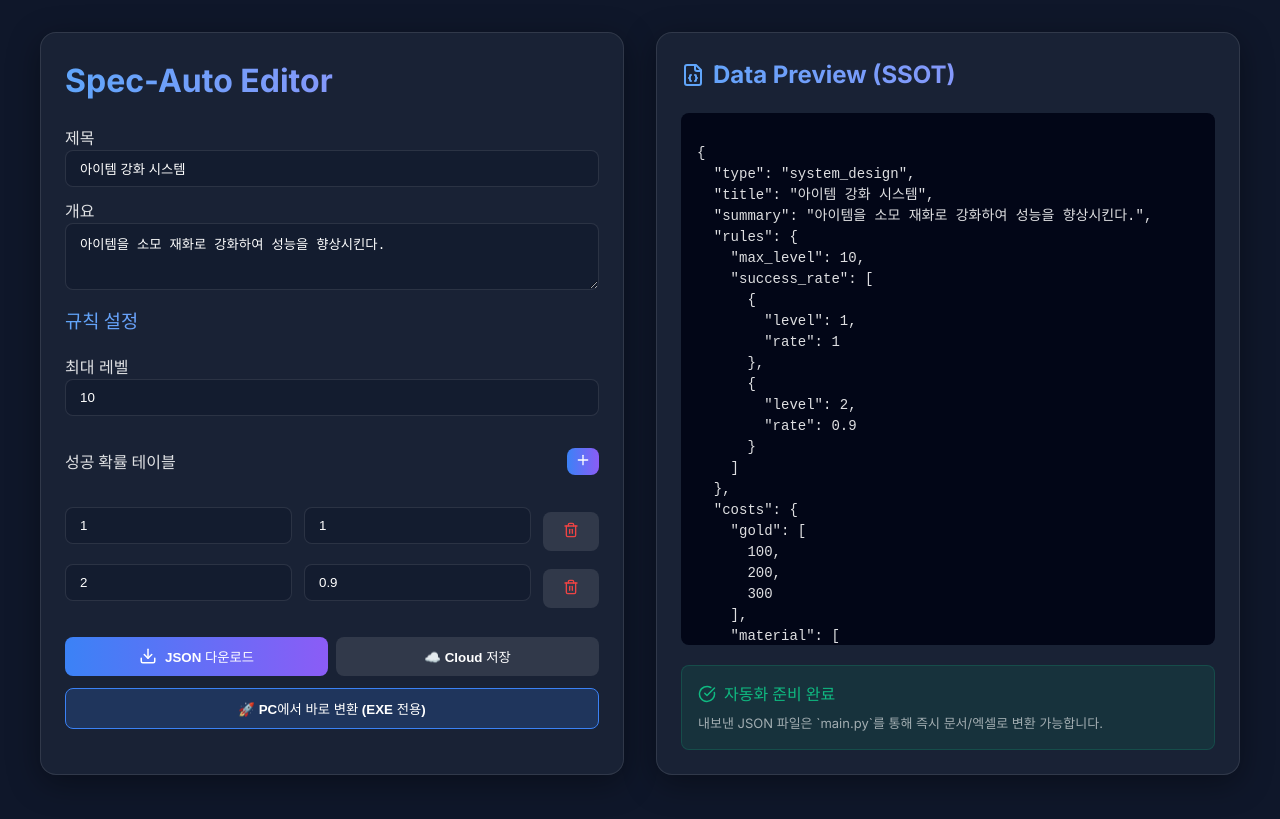
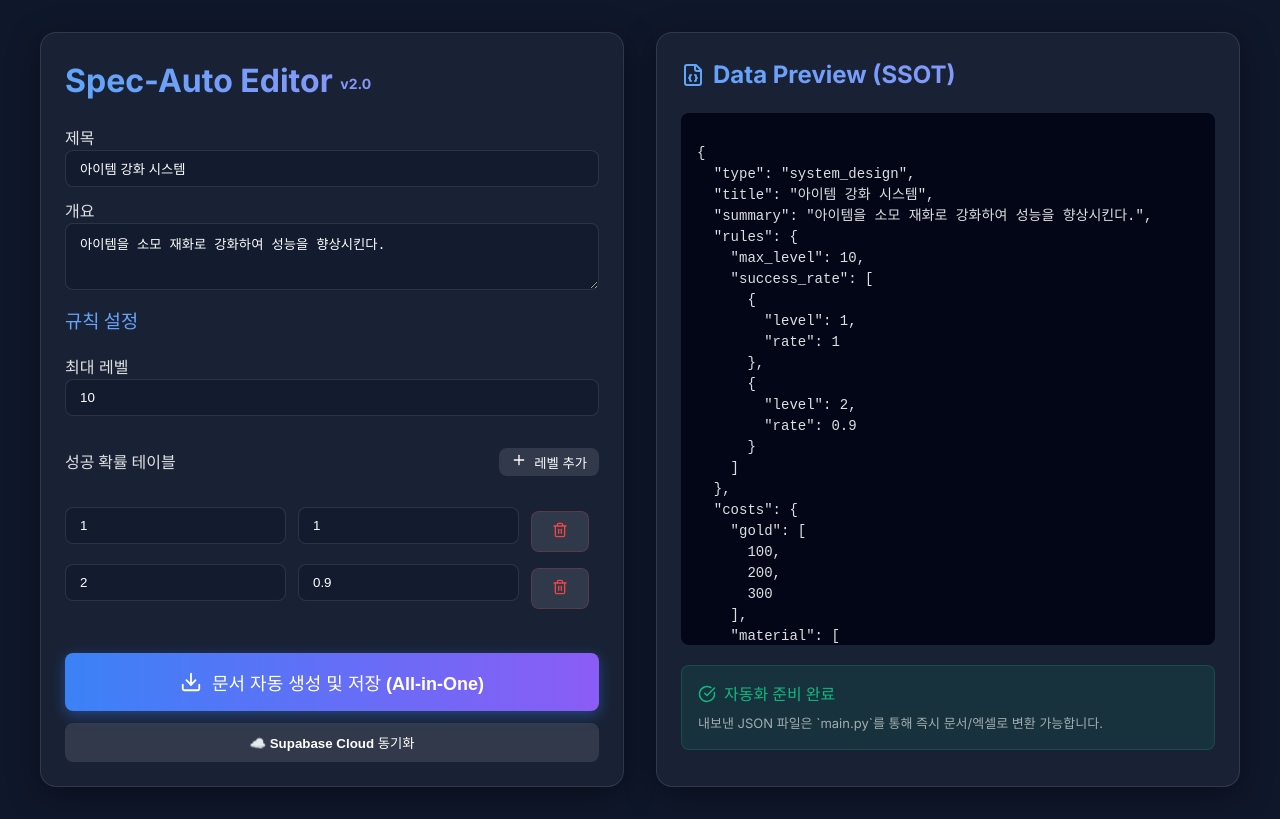
Before and after one commit to srunaic/Specification-AutoSoftware, a React (Vite) app in the folder ui/: page / in a window 1280 px wide. Built offline with nearby package versions, Linux system fonts and the light colour scheme.

Commit message:
feat: unified one-click document generation (final v2)

```diff
--- a/ui/src/App.jsx
+++ b/ui/src/App.jsx
@@ -43,25 +43,41 @@ function App() {
         setData({ ...data, rules: { ...data.rules, success_rate: newRates } });
     };
 
-    const downloadJSON = () => {
+    const handleExport = async () => {
+        // 1. Browser JSON Download (Backup)
         const blob = new Blob([JSON.stringify(data, null, 2)], { type: 'application/json' });
         const url = URL.createObjectURL(blob);
         const a = document.createElement('a');
         a.href = url;
-        a.download = 'design_data.json';
+        a.download = `${data.title.replace(/\s/g, '_')}_data.json`;
         a.click();
         URL.revokeObjectURL(url);
+
+        // 2. Attempt Local Generation (EXE Mode)
+        try {
+            const response = await fetch('http://127.0.0.1:5000/api/generate', {
+                method: 'POST',
+                headers: { 'Content-Type': 'application/json' },
+                body: JSON.stringify(data)
+            });
+            const result = await response.json();
+            if (result.status === 'success') {
+                alert("🚀 로컬 문서 생성이 완료되었습니다!\nWord, Excel, Markdown 파일이 생성된 폴더가 열립니다.");
+            }
+        } catch (err) {
+            console.log("Web mode: Local server not detected.");
+            alert("JSON 파일이 다운로드되었습니다. (웹 버전에서는 로컬 문서 자동 생성이 제한됩니다.)");
+        }
     };
 
     const saveToSupabase = async () => {
-        // Placeholder for Supabase save logic
         alert("Supabase integration is configured but requires an anon key/table to function.");
     };
 
     return (
         <div style={{ display: 'grid', gridTemplateColumns: '1fr 1fr', gap: '32px' }}>
             <div className="glass-card">
-                <h1>Spec-Auto Editor</h1>
+                <h1>Spec-Auto Editor <span style={{ fontSize: '14px', color: '#60a5fa', verticalAlign: 'middle' }}>v2.0</span></h1>
 
                 <label>제목</label>
                 <input
@@ -86,38 +102,30 @@ function App() {
 
                 <div style={{ display: 'flex', justifyContent: 'space-between', alignItems: 'center', marginBottom: '12px' }}>
                     <h4>성공 확률 테이블</h4>
-                    <button onClick={addSuccessRate} style={{ padding: '4px 8px' }}><Plus size={16} /></button>
+                    <button onClick={addSuccessRate} className="secondary-button" style={{ padding: '4px 12px' }}>
+                        <Plus size={16} style={{ marginRight: '4px' }} /> 레벨 추가
+                    </button>
                 </div>
 
+                <div style={{ maxHeight: '300px', overflowY: 'auto', paddingRight: '10px' }}>
                     {data.rules.success_rate.map((row, i) => (
                         <div key={i} className="table-row">
                             <input type="number" placeholder="Lv" value={row.level} onChange={(e) => updateSuccessRate(i, 'level', e.target.value)} />
                             <input type="number" step="0.1" placeholder="Rate" value={row.rate} onChange={(e) => updateSuccessRate(i, 'rate', e.target.value)} />
-                        <button className="secondary-button" onClick={() => removeSuccessRate(i)}><Trash2 size={16} color="#ef4444" /></button>
+                            <button className="secondary-button" onClick={() => removeSuccessRate(i)} style={{ border: '1px solid rgba(239, 68, 68, 0.2)' }}>
+                                <Trash2 size={16} color="#ef4444" />
+                            </button>
                         </div>
                     ))}
-
-                <div style={{ marginTop: '24px', display: 'flex', gap: '8px' }}>
-                    <button onClick={downloadJSON} style={{ flex: 1, display: 'flex', alignItems: 'center', gap: '8px', justifyContent: 'center' }}>
-                        <Download size={18} /> JSON 다운로드
-                    </button>
-                    <button onClick={saveToSupabase} className="secondary-button" style={{ flex: 1 }}>
-                        ☁️ Cloud 저장
-                    </button>
                 </div>
 
-                <div style={{ marginTop: '12px' }}>
-                    <button onClick={() => {
-                        fetch('http://127.0.0.1:5000/api/generate', {
-                            method: 'POST',
-                            headers: { 'Content-Type': 'application/json' },
-                            body: JSON.stringify(data)
-                        })
-                            .then(res => res.json())
-                            .then(res => alert(res.message))
-                            .catch(err => alert("로컬 서버가 실행 중이지 않습니다. (웹 버전에서는 작동하지 않음)"));
-                    }} style={{ width: '100%', background: 'rgba(59, 130, 246, 0.2)', border: '1px solid #3b82f6' }}>
-                        🚀 PC에서 바로 변환 (EXE 전용)
+                <div style={{ marginTop: '32px', display: 'flex', flexDirection: 'column', gap: '12px' }}>
+                    <button onClick={handleExport} style={{ padding: '16px', fontSize: '18px', display: 'flex', alignItems: 'center', gap: '10px', justifyContent: 'center', boxShadow: '0 4px 14px 0 rgba(59, 130, 246, 0.39)' }}>
+                        <Download size={22} /> 문서 자동 생성 및 저장 (All-in-One)
+                    </button>
+
+                    <button onClick={saveToSupabase} className="secondary-button" style={{ display: 'flex', alignItems: 'center', gap: '8px', justifyContent: 'center' }}>
+                        ☁️ Supabase Cloud 동기화
                     </button>
                 </div>
             </div>
```
Lines whose indentation alone changed are shown as unchanged.
